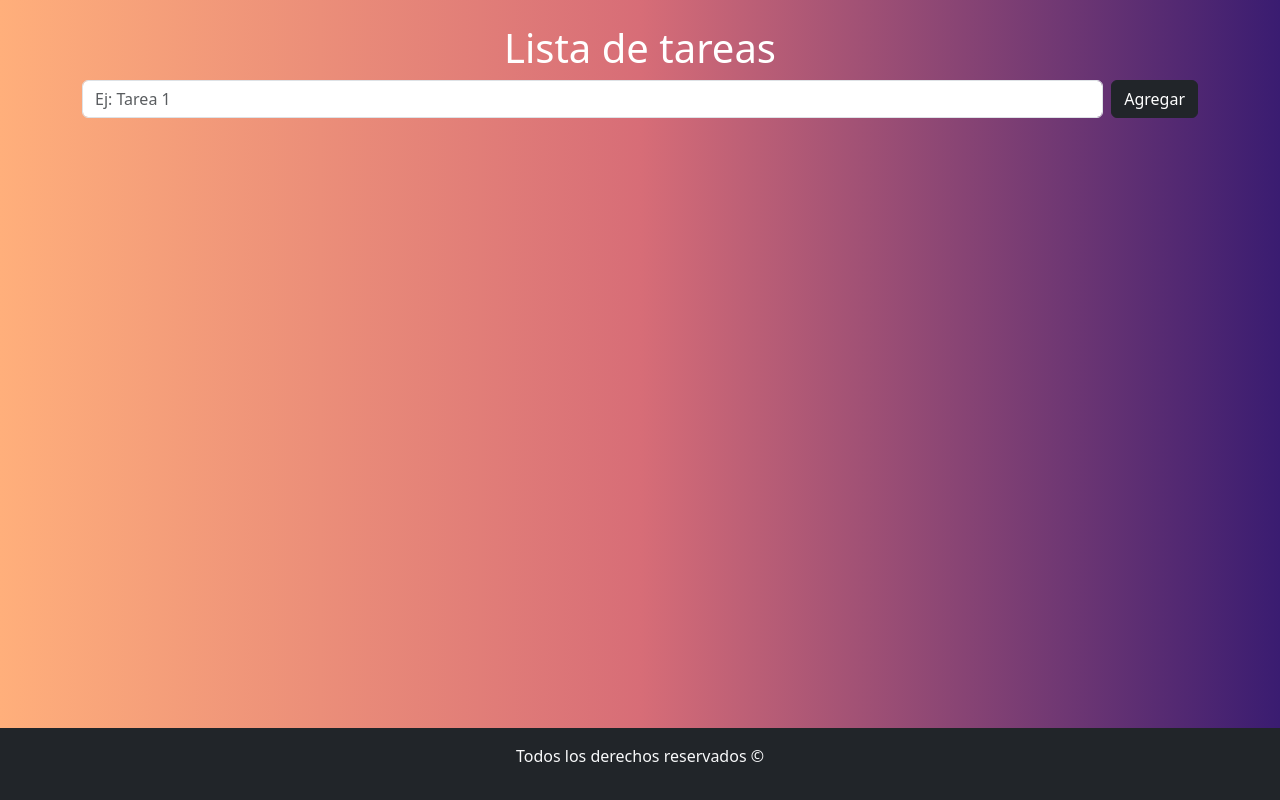
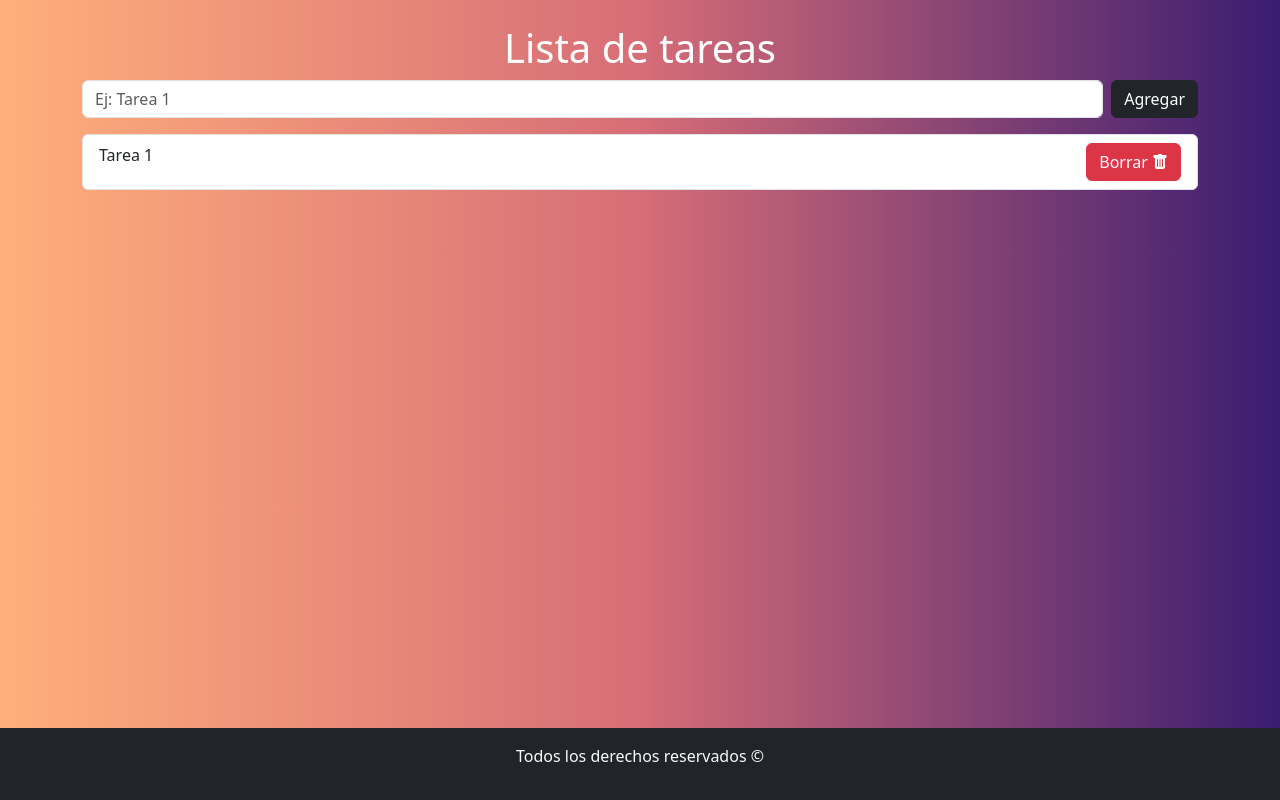
Before and after one commit to kstephantorres/m3-tp1-p05, a React (Vite) app: page / in a window 1280 px wide. Built offline with nearby package versions, Linux system fonts and the light colour scheme.

Commit message:
Se agrego el componente ItemTarea e instalamos bootstrap icon

```diff
--- a/package.json
+++ b/package.json
@@ -11,6 +11,7 @@
   },
   "dependencies": {
     "bootstrap": "^5.3.2",
+    "bootstrap-icons": "^1.11.2",
     "react": "^18.2.0",
     "react-bootstrap": "^2.9.1",
     "react-dom": "^18.2.0"
--- a/src/components/FormularioTarea.jsx
+++ b/src/components/FormularioTarea.jsx
@@ -1,4 +1,5 @@
 import { Form, Button } from "react-bootstrap";
+import ListaTarea from './ListaTarea'
 
 
 const FormularioTarea = () => {
@@ -9,6 +10,7 @@ const FormularioTarea = () => {
                     <Form.Control type="text" placeholder="Ej: Tarea 1" minLength={3} maxLength={80} />
                     <Button variant="dark" className="ms-2" type="submit"> Agregar </Button>
                 </Form.Group>
+                <ListaTarea></ListaTarea>
             </Form>
         </section>
     );
--- /dev/null
+++ b/src/components/ItemTarea.jsx
@@ -0,0 +1,13 @@
+import { ListGroup, Button } from "react-bootstrap";
+import 'bootstrap-icons/font/bootstrap-icons.css'
+
+const ItemTarea = () => {
+    return (
+        <ListGroup.Item className="d-flex justify-content-between">
+            Tarea 1
+            <Button variant="danger">Borrar <i className="bi bi-trash-fill"></i></Button>
+        </ListGroup.Item>
+    );
+};
+
+export default ItemTarea;
--- /dev/null
+++ b/src/components/ListaTarea.jsx
@@ -0,0 +1,12 @@
+import { ListGroup } from "react-bootstrap";
+import ItemTarea from "./ItemTarea";
+
+const ListaTarea = () => {
+    return (
+        <ListGroup>
+            <ItemTarea></ItemTarea>
+        </ListGroup>
+    );
+};
+
+export default ListaTarea;
```
Also changed, not shown: 1 other file (tests, documents, lock files or other folders).
